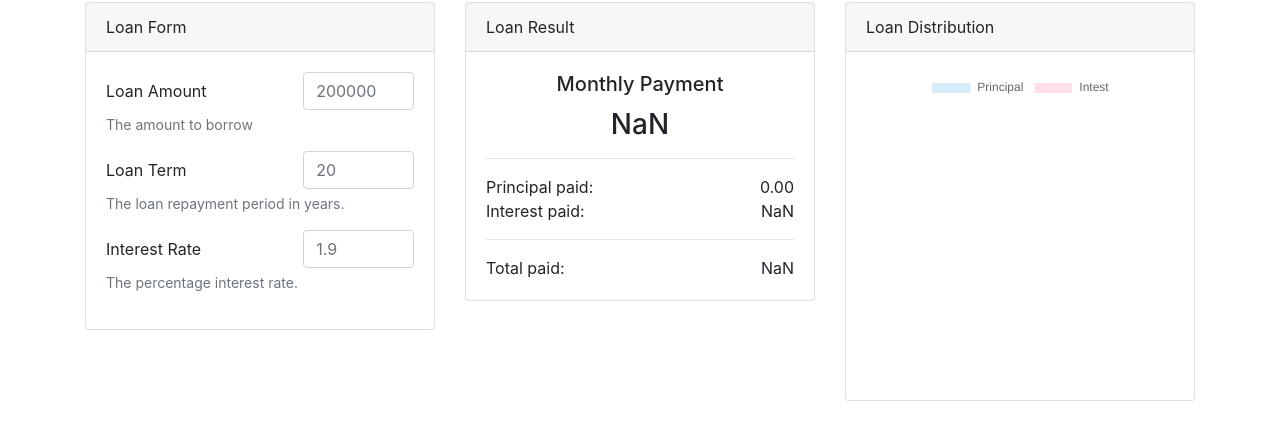
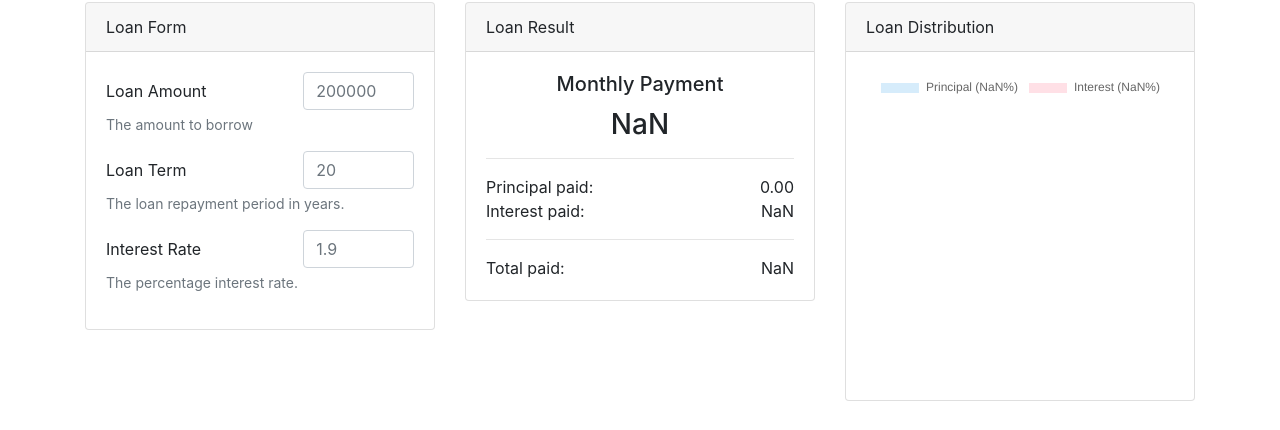
Before and after one commit to AndreMiras/loan-calculator, a React (Create React App) app: page / in a window 1280 px wide. Shown: the part 150-580 px from the top of the page. Built offline with nearby package versions, Linux system fonts and the light colour scheme.

Commit message:
:sparkles: Show chart percentages

```diff
--- a/src/App.tsx
+++ b/src/App.tsx
@@ -24,7 +24,7 @@ const App = (): JSX.Element => {
             <LoanResult monthlyPayment={monthlyPayment} amount={amount} totalInterest={totalInterest} total={total} />
           </Col>
           <Col>
-            <LoanChart amount={amount} totalInterest={totalInterest} />
+            <LoanChart amount={amount} totalInterest={totalInterest} total={total} />
           </Col>
         </Row>
       </div>
--- a/src/components/LoanChart.tsx
+++ b/src/components/LoanChart.tsx
@@ -1,13 +1,19 @@
 import React, { FunctionComponent } from 'react';
-import { Pie } from 'react-chartjs-2';
+import { Doughnut } from 'react-chartjs-2';
 import { Card } from 'react-bootstrap';
 
-const getChartParameters = (data: [number, number]) => ({
-  labels: ['Principal', 'Intest'],
+const getLabels = (amount: number, totalInterest: number, total: number): [string, string]  => {
+  const principalRatio = ((100 * amount) / total).toFixed(2);
+  const interestRatio = ((100 * totalInterest) / total).toFixed(2);
+  return [`Principal (${principalRatio}%)`, `Interest (${interestRatio}%)`];
+};
+
+const getChartParameters = (amount: number, totalInterest: number, total: number) => ({
+  labels: getLabels(amount, totalInterest, total),
   datasets: [
     {
       label: 'Loan distribution',
-      data: data,
+      data: [amount, totalInterest],
       backgroundColor: [
         'rgba(54, 162, 235, 0.2)',
         'rgba(255, 99, 132, 0.2)',
@@ -19,13 +25,14 @@ const getChartParameters = (data: [number, number]) => ({
 type LoanChartProps = {
   amount: number,
   totalInterest: number,
+  total: number,
 };
 
-const LoanChart: FunctionComponent<LoanChartProps> = ({ amount, totalInterest }) => (
+const LoanChart: FunctionComponent<LoanChartProps> = ({ amount, totalInterest, total }) => (
   <Card className="mt-4">
     <Card.Header>Loan Distribution</Card.Header>
     <Card.Body>
-      <Pie data={getChartParameters([amount, totalInterest])} type="pie" />
+      <Doughnut data={getChartParameters(amount, totalInterest, total)} type="doughnut" />
     </Card.Body>
   </Card>
 );
--- a/src/utils/index.ts
+++ b/src/utils/index.ts
@@ -1,7 +1,6 @@
 
 /**
  * https://fr.wikipedia.org/wiki/Mensualit%C3%A9#Calcul_formel
- * TODO: typing and move to an util that can be tested separately
  */
 const computeMonthlyPayment = (amount: number, term: number, interest: number) : number => {
   interest /= 100;
```
Also changed, not shown: 1 other file (tests, documents, lock files or other folders).
